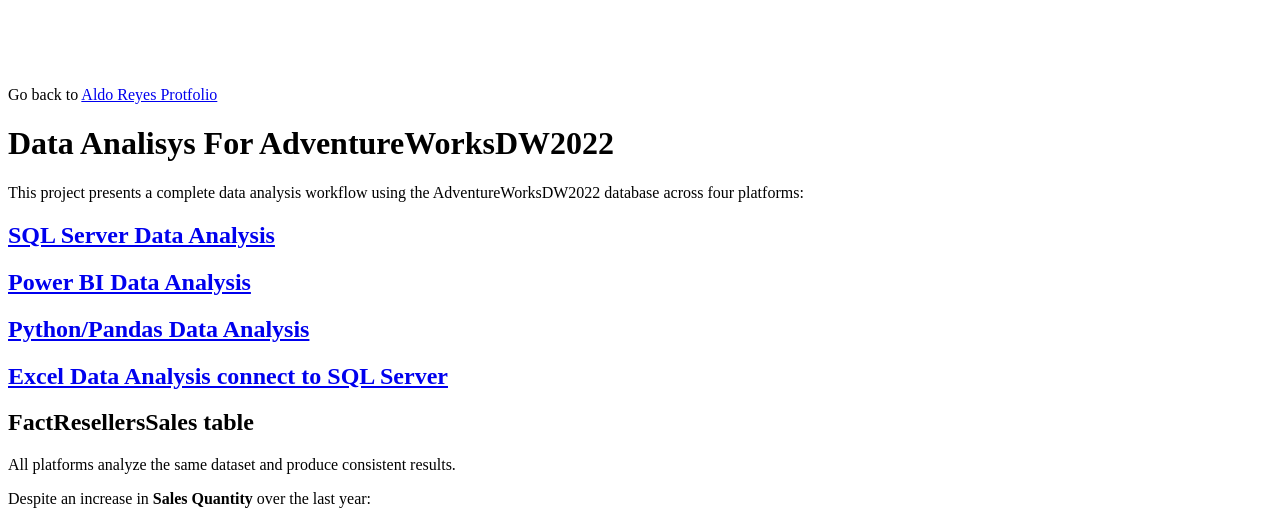
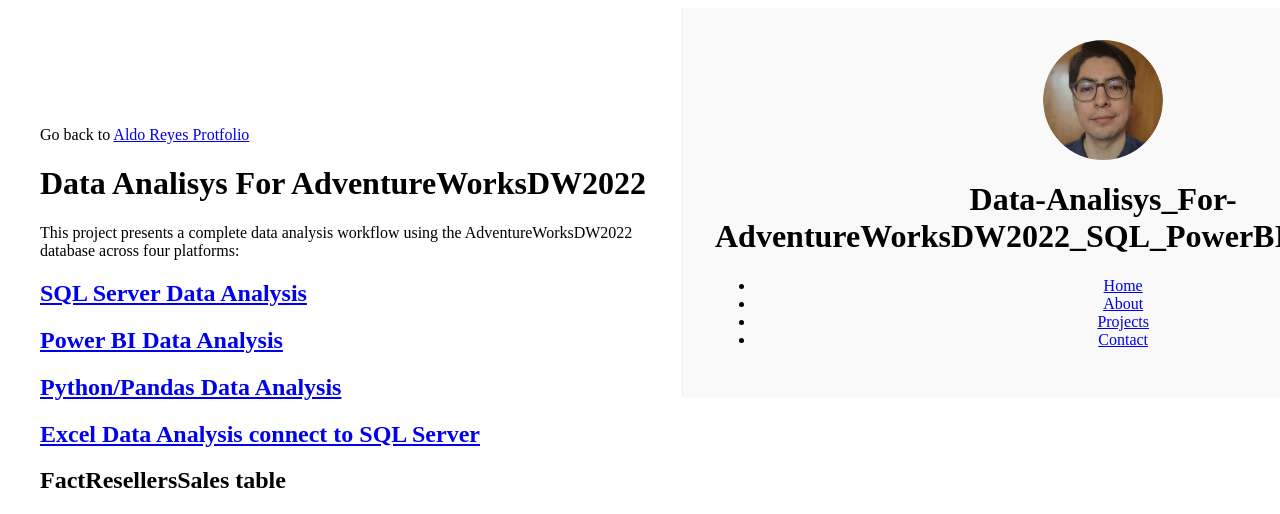
Before and after one commit to AldoReyes84/Data-Analisys_For-AdventureWorksDW2022_SQL_PowerBI_Python_Excel, a Jekyll site: the page built from README.md, in a window 1280 px wide. Shown: the top 514 px of the page. Built offline with Jekyll 4.4.1, drawn with Linux system fonts in a browser that asks for light colours; our own code applies the rules of GitHub Pages for plain Markdown files.

Commit message:
Update style.css

```diff
--- a/ASSETS/CSS/style.css
+++ b/ASSETS/CSS/style.css
@@ -7,35 +7,23 @@
   margin: 0 auto 1em auto;
 }
 
-.site-menu {
-  margin-bottom: 2em;
-  background: #f4f4f4;
-  padding: 0.5em 1em;
-  border-radius: 8px;
+.main-layout {
+  display: flex;
+  flex-direction: row;
+  align-items: flex-start;
 }
 
-.site-menu ul {
-  list-style: none;
-  margin: 0;
-  padding: 0;
-  display: flex;
-  gap: 1em;
+/* Left: Content */
+.left-content {
+  flex: 2;
+  padding: 2em;
 }
 
-.site-menu li {
-  display: inline;
+/* Right: Sidebar (title, logo, menu) */
+.right-sidebar {
+  flex: 1;
+  padding: 2em;
+  background: #f9f9f9;
+  border-left: 1px solid #eee;
+  text-align: center;
 }
-
-.site-menu a {
-  text-decoration: none;
-  color: #333;
-  font-weight: bold;
-  padding: 0.5em 0.75em;
-  border-radius: 5px;
-  transition: background 0.2s, color 0.2s;
-}
-
-.site-menu a:hover {
-  background: #6366f1; /* indigo */
-  color: #fff;
-}
```
